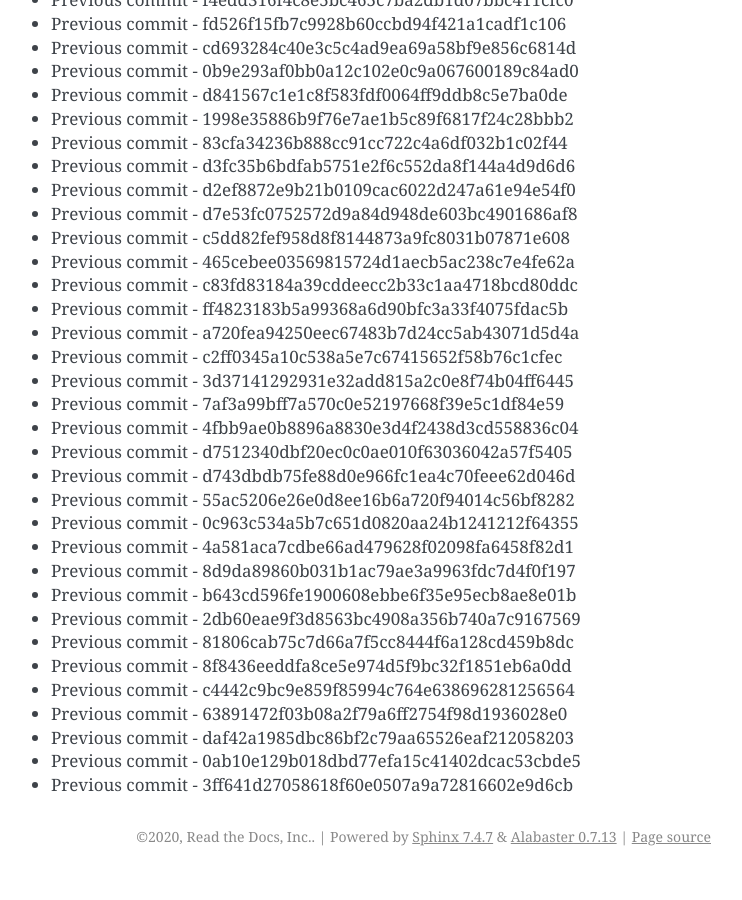
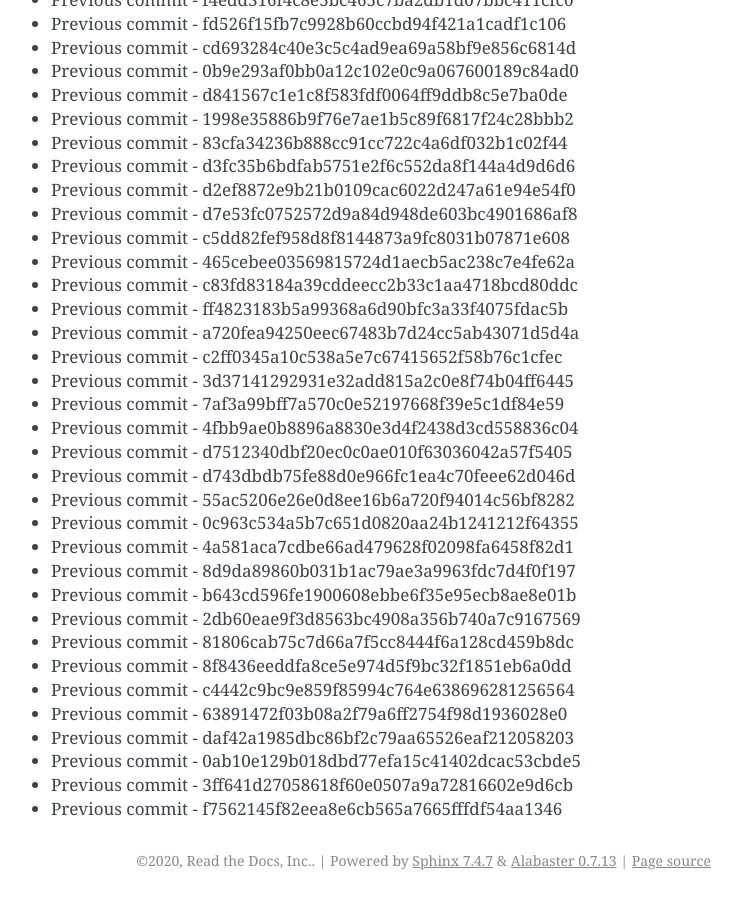
Before and after one commit to readthedocs/rtd-git-stresstest, a Sphinx documentation site: the page built from docs/updates.rst, in a window 1280 px wide and 900 px high, scrolled down 63289 px. Shown: the whole window, without its empty margins (399-1141 px from the left). Built offline with Sphinx 7.4.7, drawn with Linux system fonts in a browser that asks for light colours; before the commit the page ends 64165 px from its top, so only the background shows below that.

Commit message:
Generating commit from previous: f7562145f82eea8e6cb565a7665fffdf54aa1346

```diff
--- a/docs/updates.rst
+++ b/docs/updates.rst
@@ -2691,3 +2691,4 @@ It can be tested for any performance characteristics.
 * Previous commit - daf42a1985dbc86bf2c79aa65526eaf212058203
 * Previous commit - 0ab10e129b018dbd77efa15c41402dcac53cbde5
 * Previous commit - 3ff641d27058618f60e0507a9a72816602e9d6cb
+* Previous commit - f7562145f82eea8e6cb565a7665fffdf54aa1346
```
